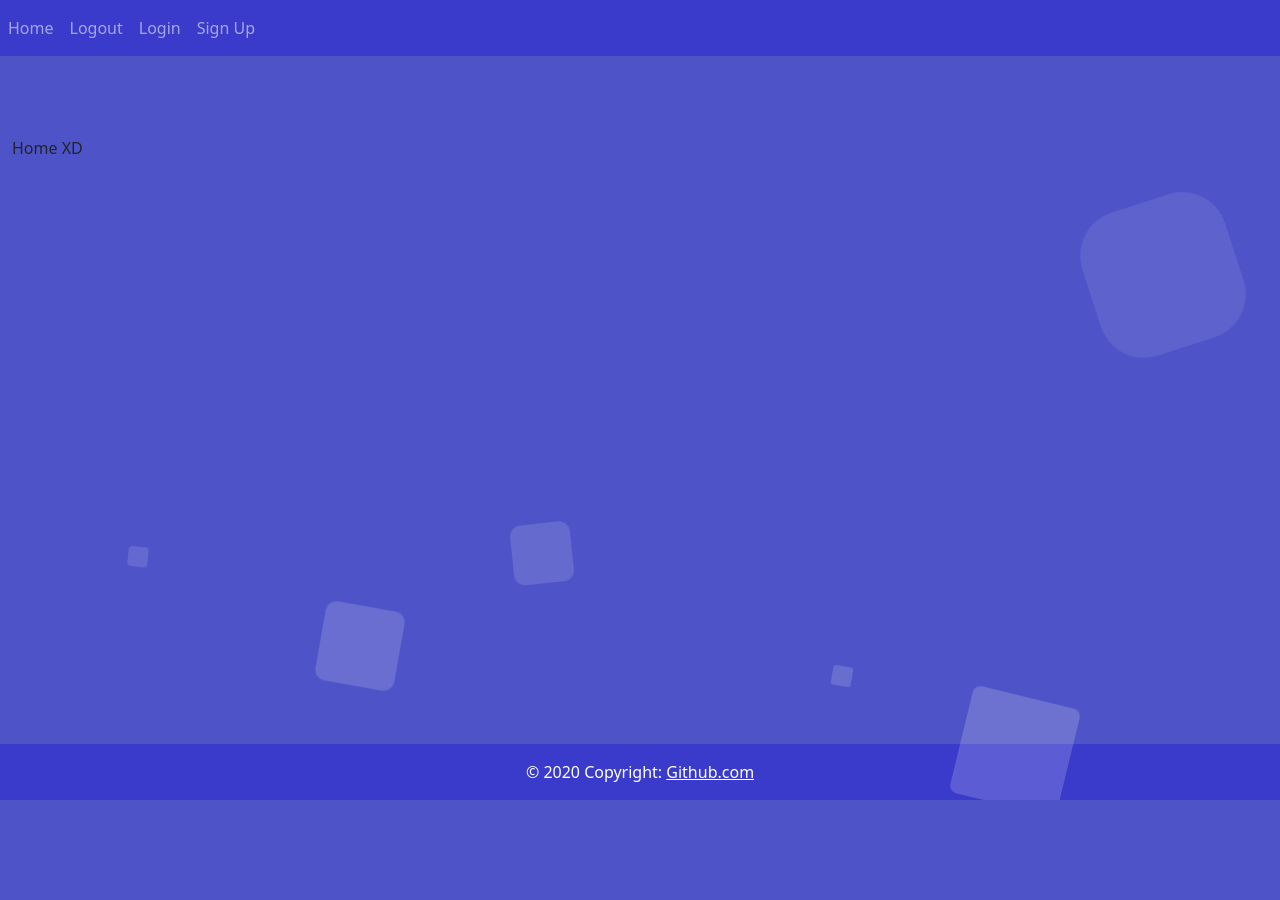
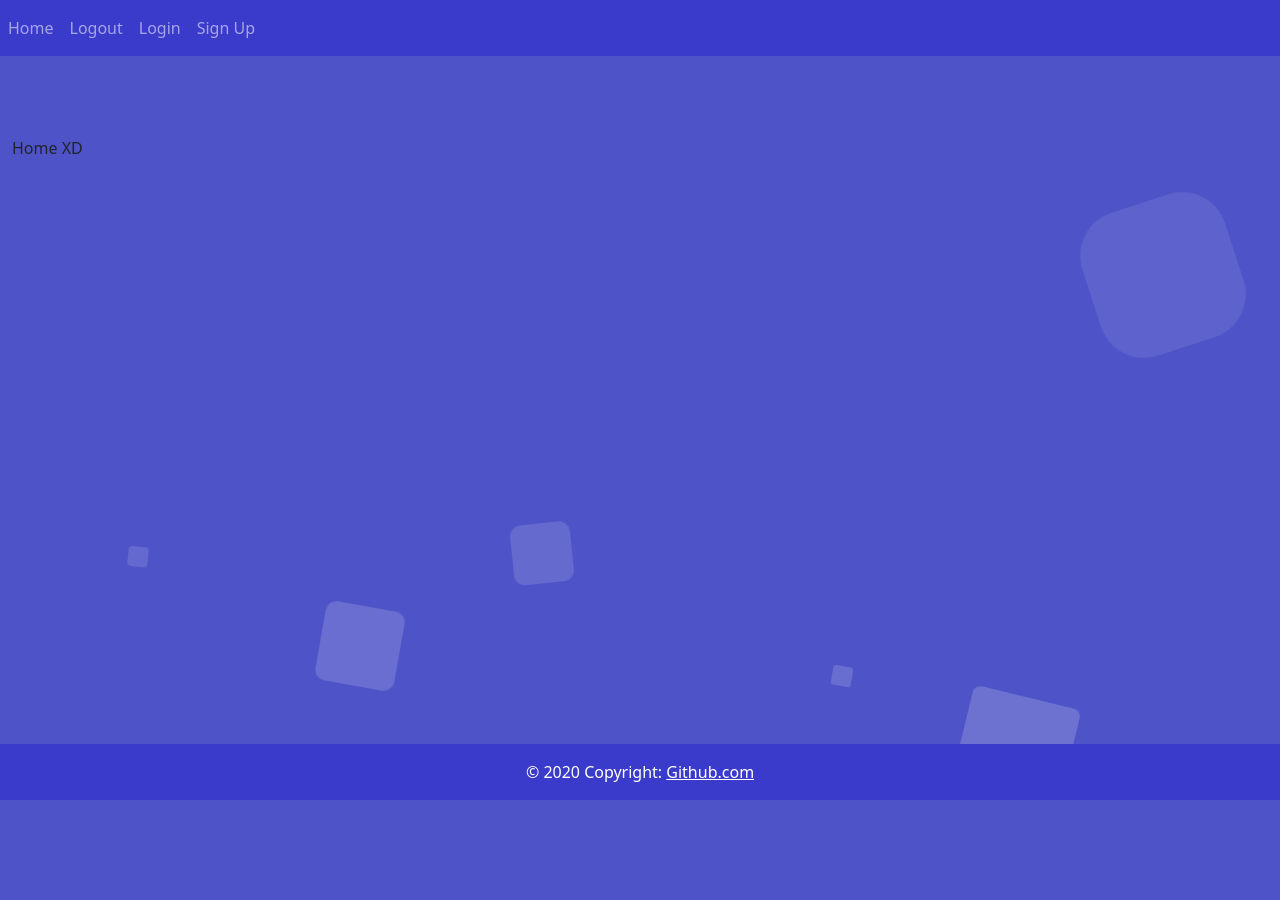
Before and after one commit to nieckojakub/IOProject, a Flask app: page / in a window 1280 px wide. Run offline with Flask 2, Linux system fonts and the light colour scheme; parts of the project's set-up code (start-up, migrations or seed data) failed here and were passed over; some libraries are stand-ins or nearby versions.

Commit message:
requirements.txt

```diff
--- a/requirements.txt
+++ b/requirements.txt
@@ -4,3 +4,5 @@ flask-login
 WTForms~=3.0.1
 flask-bcrypt
 flask_bootstrap
+flask_wtf
+email_validator
--- a/website/templates/base.html
+++ b/website/templates/base.html
@@ -55,7 +55,7 @@
         </div>
 
 
-        <footer class="bg-light text-center text-white" style=" width: 100%; position: fixed; bottom: 0vh">
+        <footer class="bg-light text-center text-white" style=" width: 100%; position: fixed; bottom: 0vh; z-index:100">
           <!-- Copyright -->
           <div class="text-center p-3" style="background-color: #3A3ACB;">
             © 2020 Copyright:
```
